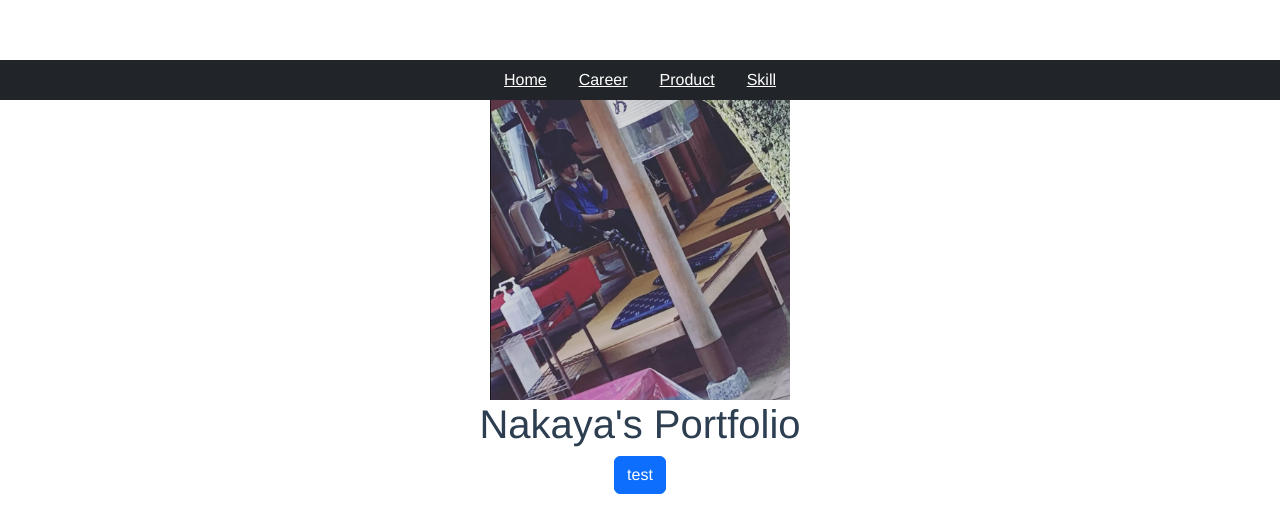
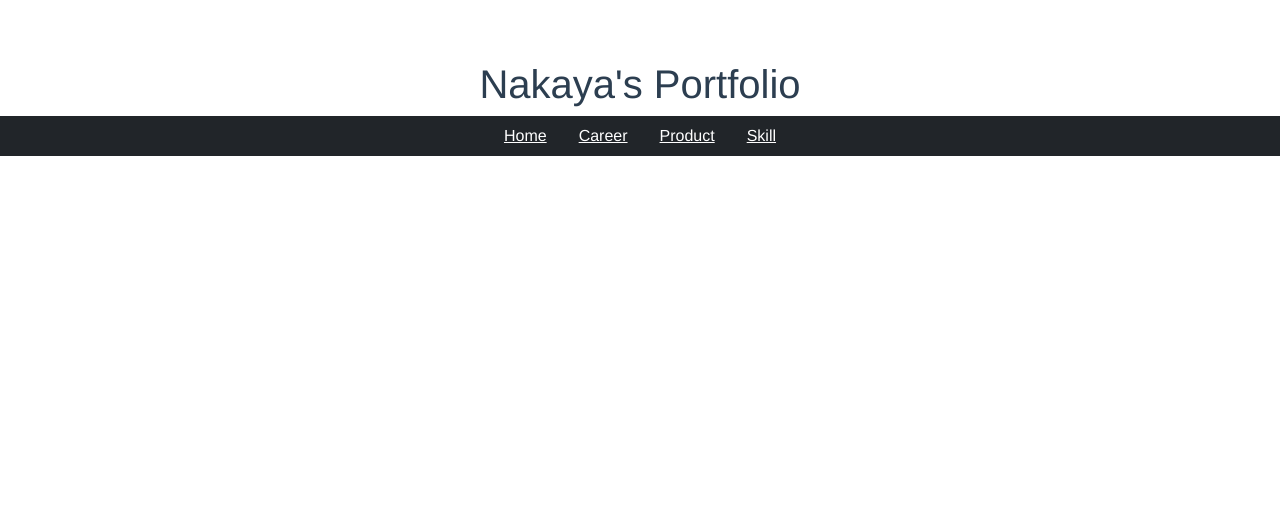
Before and after one commit to takato256/portfolio, a Vue app: page / in a window 1280 px wide. Shown: the top 532 px of the page. Built offline with nearby package versions, Linux system fonts and the light colour scheme.

Commit message:
[変更] headerをシンプルなものに変更

```diff
--- a/src/App.vue
+++ b/src/App.vue
@@ -1,9 +1,7 @@
 <template>
   <div id="app">
+    <router-view/>
     <myheader></myheader>
-    <img src="./assets/nakaya.png" width="300" height="300">
-    <router-view/>
-    <button class="btn btn-primary">test</button>
   </div>
 </template>
 
```
